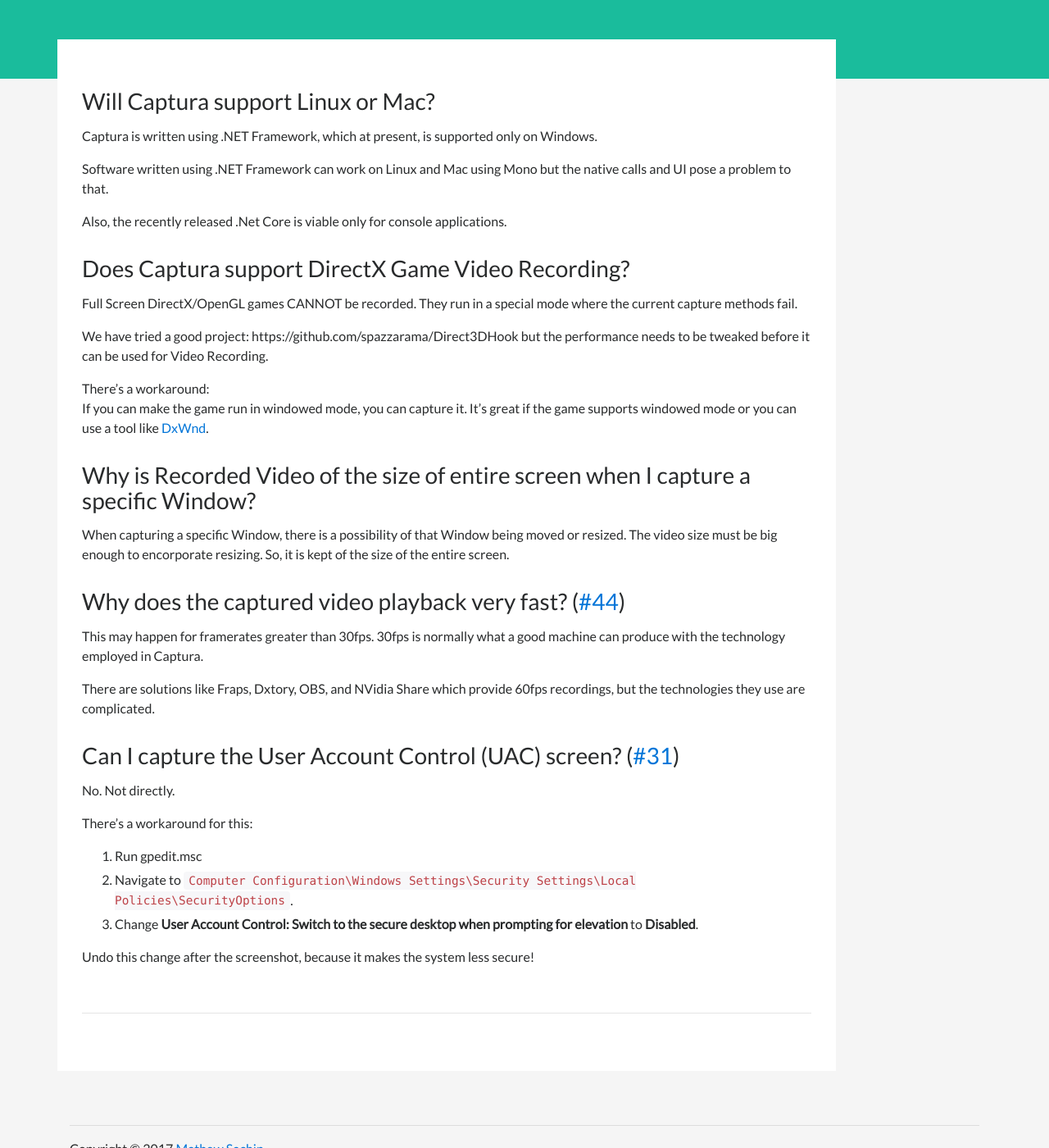
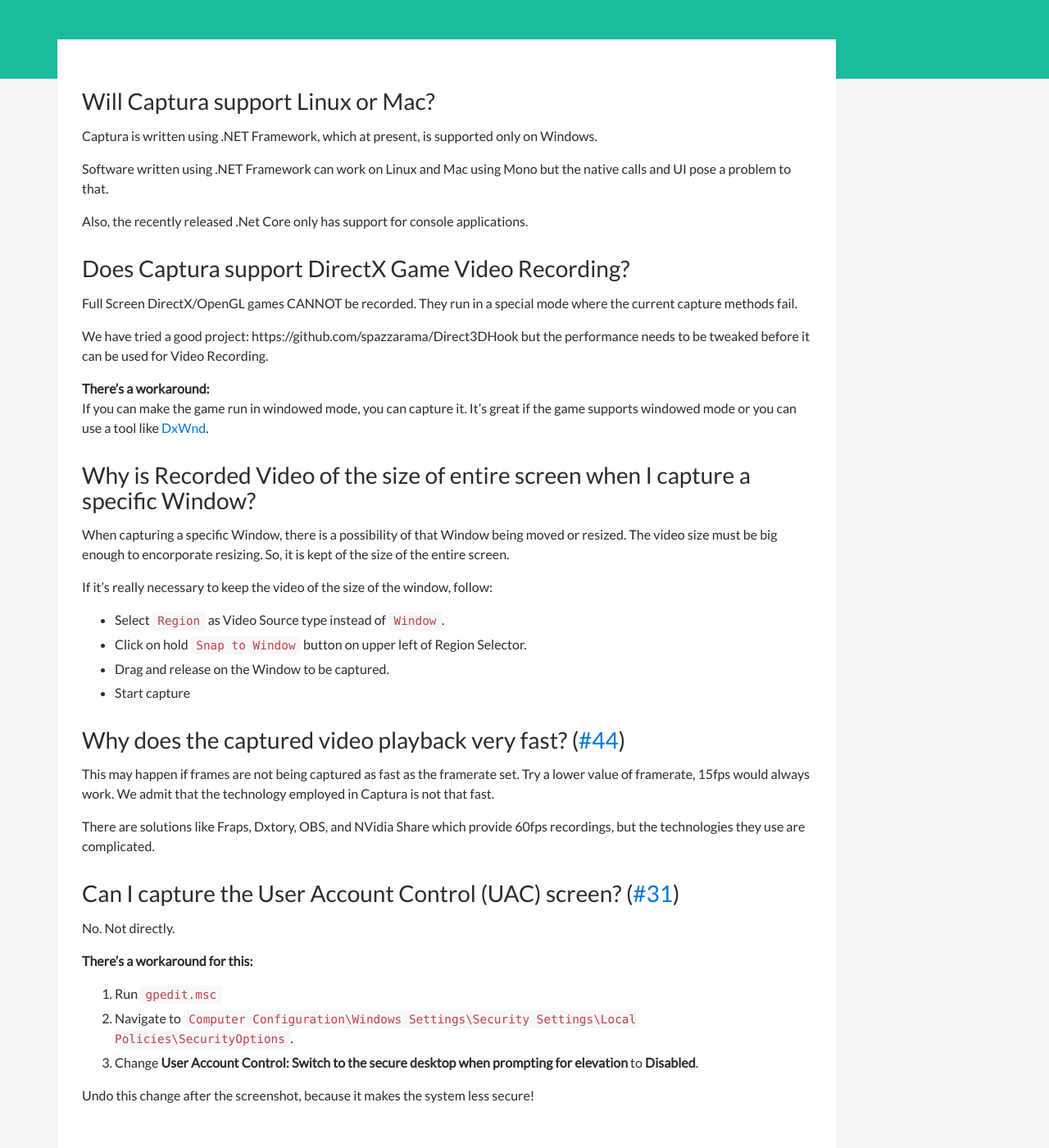
Before and after one commit to MathewSachin/Captura, a Jekyll site: the page built from faq.md, in a window 1280 px wide and 1400 px high, scrolled down 272 px. Shown: the whole window at 82% size. Built offline with Jekyll 4.4.1, drawn with Linux system fonts in a browser that asks for light colours; nearby versions of some CDN libraries; comment, search, counter and statistics services are not loaded.

Commit message:
update faq

```diff
--- a/faq.md
+++ b/faq.md
@@ -9,7 +9,7 @@
 
 Software written using .NET Framework can work on Linux and Mac using Mono but the native calls and UI pose a problem to that.
 
-Also, the recently released .Net Core is viable only for console applications.
+Also, the recently released .Net Core only has support for console applications.
 
 ### Does Captura support DirectX Game Video Recording?
 Full Screen DirectX/OpenGL games CANNOT be recorded.
@@ -17,7 +17,7 @@
 
 We have tried a good project: https://github.com/spazzarama/Direct3DHook but the performance needs to be tweaked before it can be used for Video Recording.
 
-There's a workaround:
+**There's a workaround:**
 If you can make the game run in windowed mode, you can capture it.
 It's great if the game supports windowed mode or you can use a tool like [DxWnd](https://sourceforge.net/projects/dxwnd/).
 
@@ -26,17 +26,25 @@
 The video size must be big enough to encorporate resizing.
 So, it is kept of the size of the entire screen.
 
+If it's really necessary to keep the video of the size of the window, follow:
+
+- Select `Region` as Video Source type instead of `Window`.
+- Click on hold `Snap to Window` button on upper left of Region Selector.
+- Drag and release on the Window to be captured.
+- Start capture
+
 ### Why does the captured video playback very fast? ([#44](https://github.com/MathewSachin/Captura/issues/44))
-This may happen for framerates greater than 30fps.
-30fps is normally what a good machine can produce with the technology employed in Captura.
+This may happen if frames are not being captured as fast as the framerate set.
+Try a lower value of framerate, 15fps would always work.
+We admit that the technology employed in Captura is not that fast.
 
 There are solutions like Fraps, Dxtory, OBS, and NVidia Share which provide 60fps recordings, but the technologies they use are complicated.
 
 ### Can I capture the User Account Control (UAC) screen? ([#31](https://github.com/MathewSachin/Captura/issues/31))
 No. Not directly.
 
-There's a workaround for this:
-1. Run gpedit.msc
+**There's a workaround for this:**
+1. Run `gpedit.msc`
 2. Navigate to `Computer Configuration\Windows Settings\Security Settings\Local Policies\SecurityOptions`.
 3. Change **User Account Control: Switch to the secure desktop when prompting for elevation** to **Disabled**.
 
```
